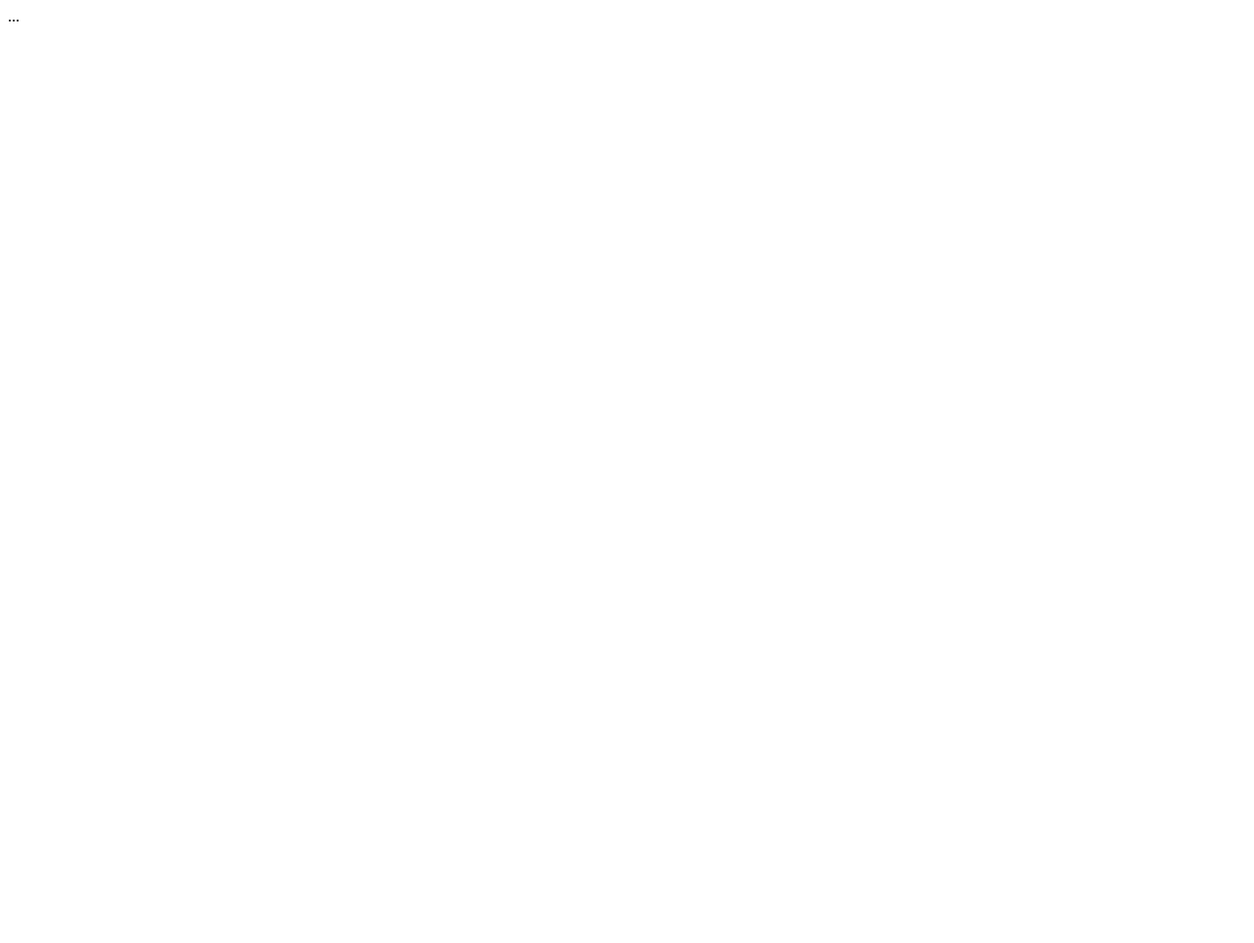
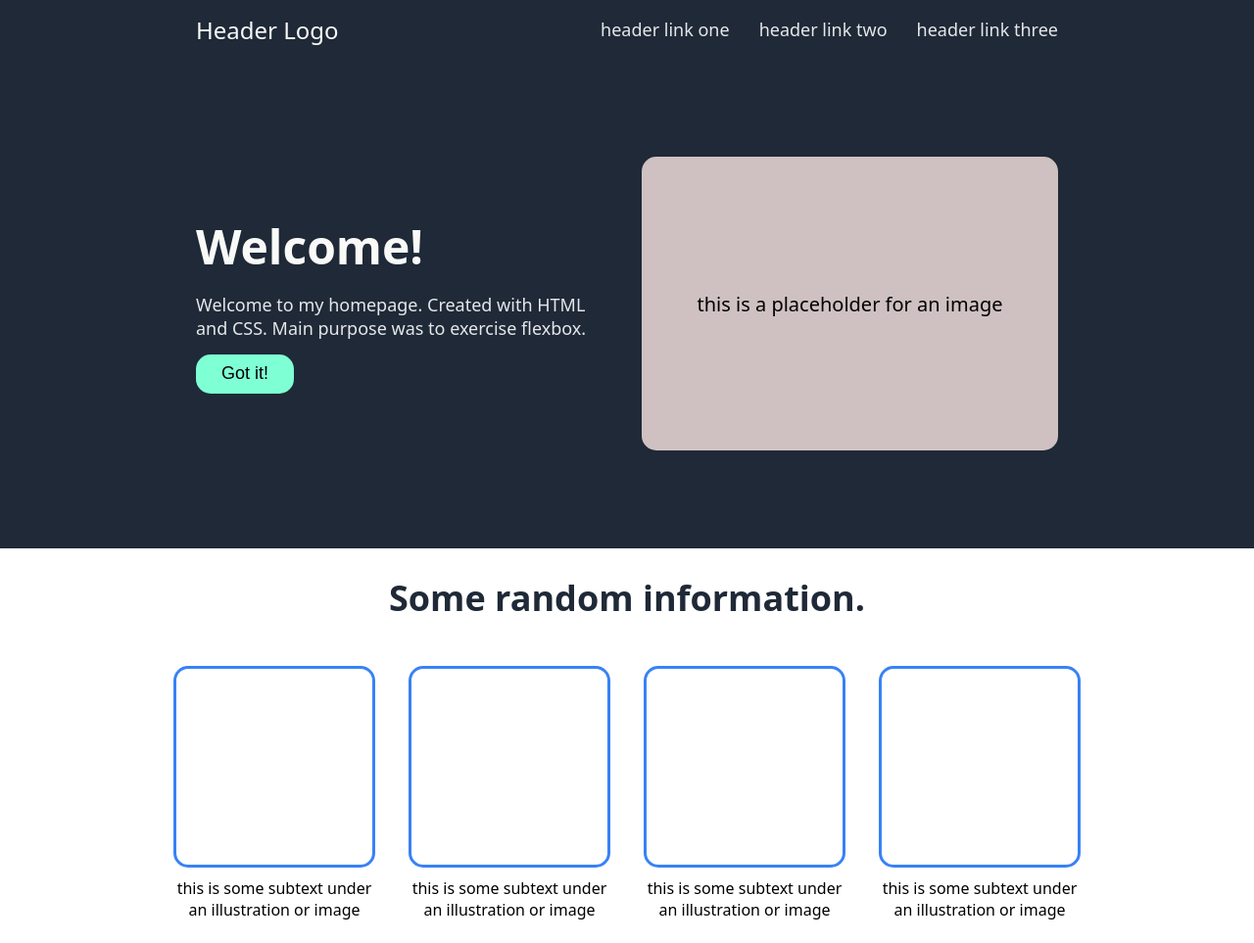
Before and after one commit to myinan/landing-page, a plain HTML site: page index.html in a window 1280 px wide. Shown: the top 963 px of the page at 98% size. Before the commit the page ends 800 px from the top, so only its background shows below. Drawn offline with Linux system fonts and the light colour scheme.

Commit message:
Finish styling the page

```diff
--- a/index.html
+++ b/index.html
@@ -2,11 +2,66 @@
 <html lang="en">
     <head>
         <meta charset="utf-8">
+        <meta name="viewport" content="width=device-width, initial-scale=1.0">
         <link rel="stylesheet" href="./static/styles.css">
         <title>Homepage</title>
     </head>
 
     <body>
-        ...
+        <div class="header-container">
+            <div class="logo">Header Logo</div>
+            <div class="header-links-container">
+                <a href="#">header link one</a>
+                <a href="#">header link two</a>
+                <a href="#">header link three</a>
+            </div>
+        </div>
+
+        <div class="hero-container">
+            <div class="hero-left-container">
+                <div class="hero-main-text">Welcome!</div>
+                <div class="hero-secondary-text">Welcome to my homepage. Created with HTML and CSS. Main purpose was to exercise flexbox.</div>
+                <button type="submit">Got it!</button>
+            </div>
+            <div class="img-placeholder">this is a placeholder for an image</div>
+        </div>
+
+        <div class="information-header">Some random information.</div>
+        <div class="information-content">
+            <div class="empty-explanation-container">
+                <div class="empty-div"></div>
+                <div class="explanation">this is some subtext under an illustration or image</div>
+            </div>
+            <div class="empty-explanation-container">
+                <div class="empty-div"></div>
+                <div class="explanation">this is some subtext under an illustration or image</div>
+            </div>
+            <div class="empty-explanation-container">
+                <div class="empty-div"></div>
+                <div class="explanation">this is some subtext under an illustration or image</div>
+            </div>
+            <div class="empty-explanation-container">
+                <div class="empty-div"></div>
+                <div class="explanation">this is some subtext under an illustration or image</div>
+            </div>
+        </div>
+
+        <div class="quote-container">
+            <div class="quote-text">The happiness of your life depends on the quality of your thoughts.</div>
+            <div class="quote-author">-Marcus Aurelius</div>
+        </div>
+        <div class="call-greater-container">
+            <div class="call-container">
+                <div class="call-text-container">
+                    <div class="call-header">Call to action! It's time!</div>
+                    <div class="call-content">Sign up for our product by clicking that button right over there!</div>
+                </div>
+                <button type="submit">Sign up</button>
+            </div>
+        </div>
+
+        <div class="footer-container">
+            <div>Copyright © myinan 2023</div>
+        </div>
     </body>
 </html>
--- a/static/styles.css
+++ b/static/styles.css
@@ -0,0 +1,208 @@
+body {
+    font-family: system-ui, -apple-system, BlinkMacSystemFont, 'Segoe UI', Roboto, Oxygen, Ubuntu, Cantarell, 'Open Sans', 'Helvetica Neue', sans-serif;
+    margin: 0;
+    overflow: scroll;
+}
+
+.header-container {
+    background-color: #1F2937;
+    display: flex;
+    height: 60px;
+    align-items: center;
+}
+
+.header-container a {
+    text-decoration: none;
+    font-size: 18px;
+    color: #E5E7EB;
+}
+
+.header-container .logo {
+    font-size: 24px;
+    color: #F9FAF8;
+    margin-right: auto;
+    margin-left: 200px;
+}
+
+.header-links-container {
+    margin-right: 200px;
+    display: flex;
+    gap: 30px;
+}
+
+
+
+.hero-container {
+    height: 500px;
+    background-color: #1F2937;
+    display: flex;
+    justify-content: space-between;
+    align-items: center;
+    gap: 30px;
+}
+
+.hero-container button {
+    font-size: 18px;
+    color: black;
+    background-color: aquamarine;
+    border: transparent;
+    border-radius: 15px;
+    height: 40px;
+    width: 100px;
+}
+
+.hero-left-container {
+    height: 300px;
+    width: 600px;
+    display: flex;
+    flex-direction: column;
+    justify-content: center;
+    gap: 15px;
+    margin-left: 200px;
+}
+
+.hero-main-text {
+    font-size: 48px;
+    font-weight: 800;
+    color: #F9FAF8;
+}
+
+.hero-secondary-text {
+    font-size: 18px;
+    color: #E5E7EB;
+}
+
+.img-placeholder {
+    display: flex;
+    justify-content: center;
+    align-items: center;
+    font-size: 20px;
+    background-color: rgb(207, 193, 193);
+    height: 300px;
+    width: 600px;
+    margin-right: 200px;
+    border-radius: 15px;
+}
+
+
+
+.information-header {
+    display: flex;
+    height: 100px;
+    font-size: 36px;
+    font-weight: 800;
+    color: #1F2937;
+    justify-content: center;
+    align-items: center;
+}
+
+.information-content {
+    height: 300px;
+    display: flex;
+    justify-content: center;
+    align-items: center;
+    gap: 40px;
+    margin-bottom: 75px;
+}
+
+.empty-explanation-container {
+    height: 200px;
+    width: 200px;
+    display: flex;
+    flex-direction: column;
+    justify-content: center;
+    align-items: center;
+    gap: 10px;
+}
+
+.empty-div {
+    height: 200px;
+    width: 200px;
+    border: #3882F6 solid;
+    border-radius: 15px;
+    flex: 0 0 auto;
+}
+
+.explanation {
+    text-align: center;
+}
+
+.quote-container {
+    height: 300px;
+    background-color: #EBECF0;
+    display: flex;
+    flex-direction: column;
+    justify-content: center;
+    align-items: flex-end;
+    gap: 7px;
+    padding-right: 300px;
+}
+
+.quote-text {
+    font-size: 36px;
+    font-weight:100;
+    font-style: italic;
+}
+
+.quote-author {
+    font-size: 20px;
+    font-weight: bold;
+}
+
+
+
+.call-greater-container {
+    display: flex;
+    height: 300px;
+    justify-content: center;
+    align-items: center;
+}
+
+.call-container {
+    background-color: #3882F6;
+    height: 150px;
+    width: 1200px;
+    border-radius: 15px;
+    display: flex;
+    justify-content: center;
+    align-items: center;
+    gap: 200px;
+}
+
+.call-text-container {
+    display: flex;
+    flex-direction: column;
+    gap: 5px;
+}
+
+.call-header {
+    font-size: 25px;
+    font-weight: bold;
+    color: white;
+}
+
+.call-content {
+    color: #E5E7EB;
+}
+
+.call-container button {
+    color: white;
+    background-color: #3882F6;
+    font-size: 20px;
+    border: 2px solid white;
+    border-radius: 15px;
+    height: 50px;
+    width: 150px;
+}
+
+
+
+.footer-container {
+    height: 100px;
+    font-size: 21px;
+    color: #E5E7EB;
+    background-color: #1F2937;
+    display: flex;
+    justify-content: center;
+    align-items: center;
+}
```
